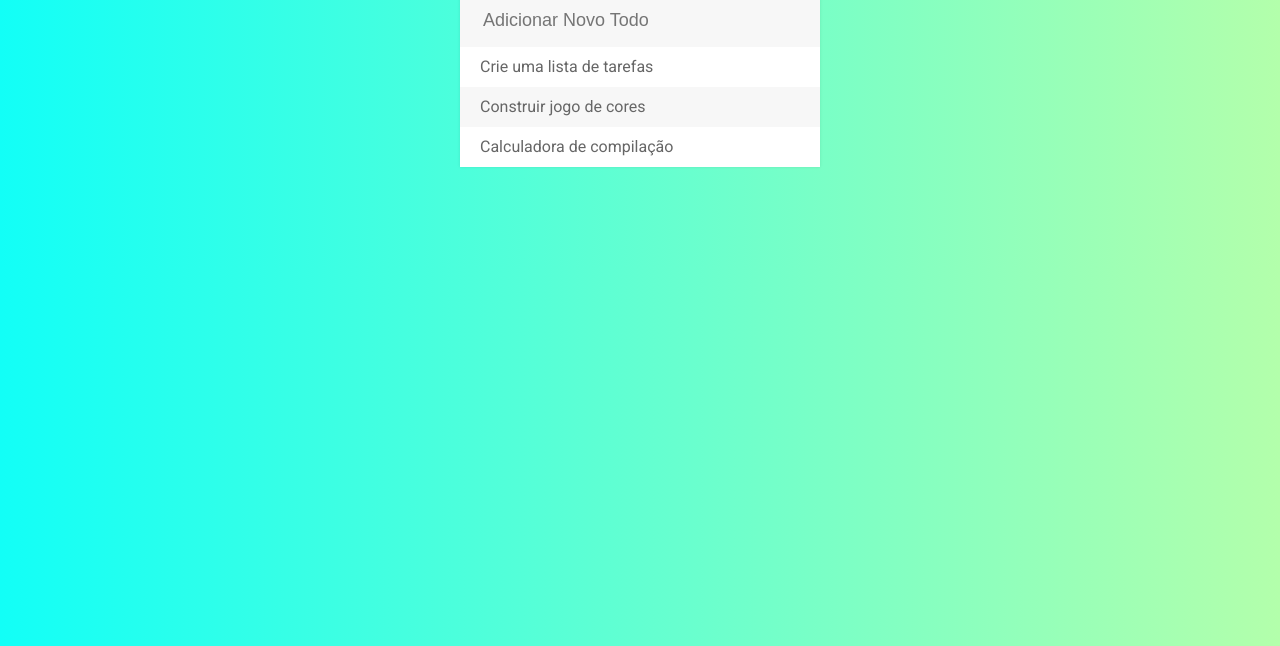
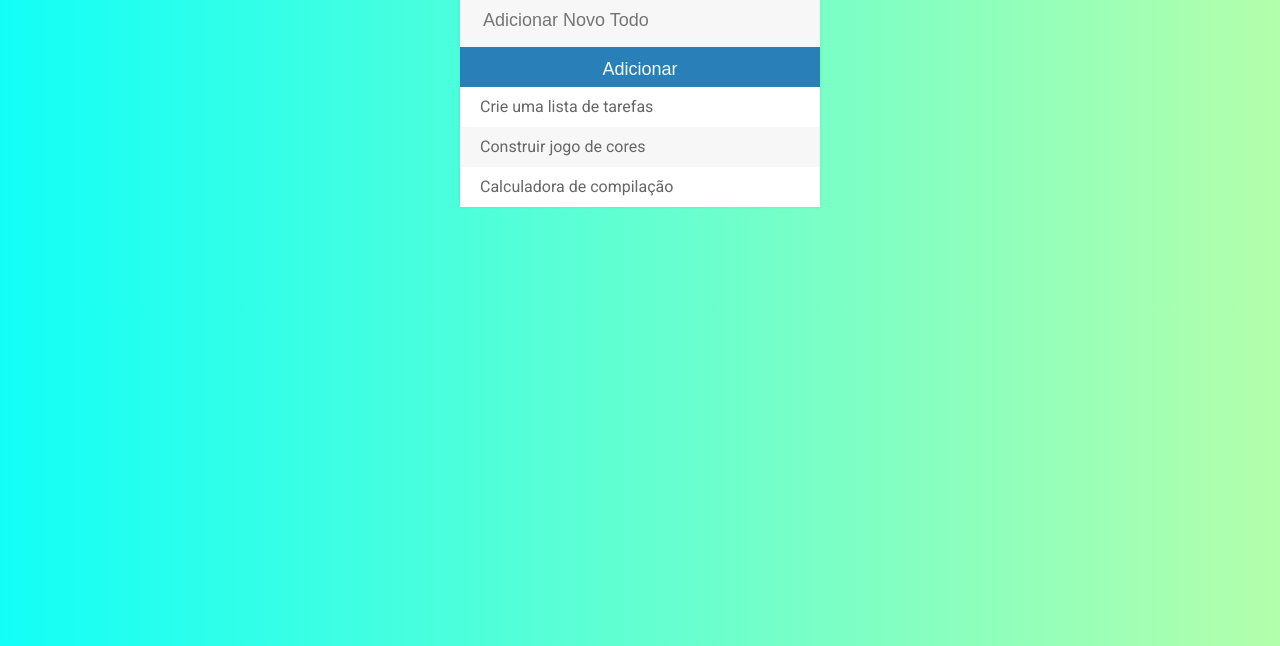
Before and after one commit to wendeldh7/To_Do_List, a plain HTML site: page index.html in a window 1280 px wide. Shown: the part 154-800 px from the top of the page. Drawn offline with Linux system fonts and the light colour scheme.

Commit message:
Primeiro commit

```diff
--- a/assets/css/todos.css
+++ b/assets/css/todos.css
@@ -76,7 +76,7 @@ li:nth-child(2n)
     background: #f7f7f7;
 }
 
-input{
+input, button{
     font-size: 18px;
     background-color: #f7f7f7;
     width: 100%;
@@ -91,3 +91,13 @@ input:focus
     background: white;
     border: 3px solid #2980b9;
 }
+
+button {
+    border: none;
+    height: 40px;
+    line-height: 40px;
+    background-color: #2980b9;
+    color: #f7f7f7;
+    padding: 2px;
+    cursor: pointer;
+}
--- a/index.html
+++ b/index.html
@@ -17,7 +17,7 @@
     <div id="container">
         <h1>To-Do List<i class="fas fa-plus"></i></h1>
         <input type="text" placeholder="Adicionar Novo Todo">
-
+        <button type="submit">Adicionar</button>
         <ul>
            <li><span><i class="fas fa-trash"></i></span>Crie uma lista de tarefas</li>
            <li><span><i class="fas fa-trash"></i></span>Construir jogo de cores</li>
```
